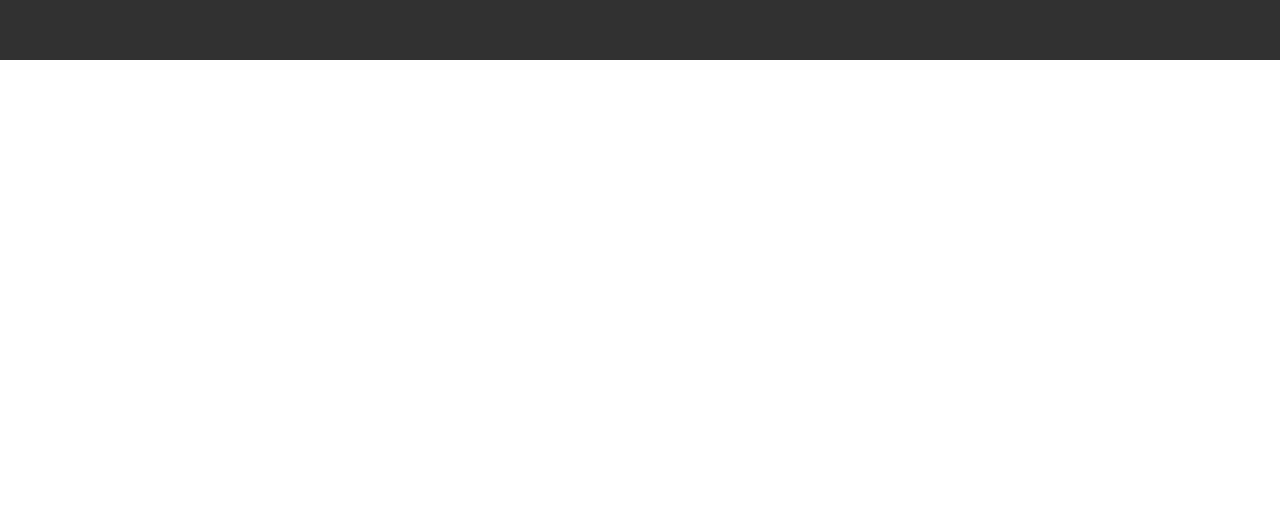
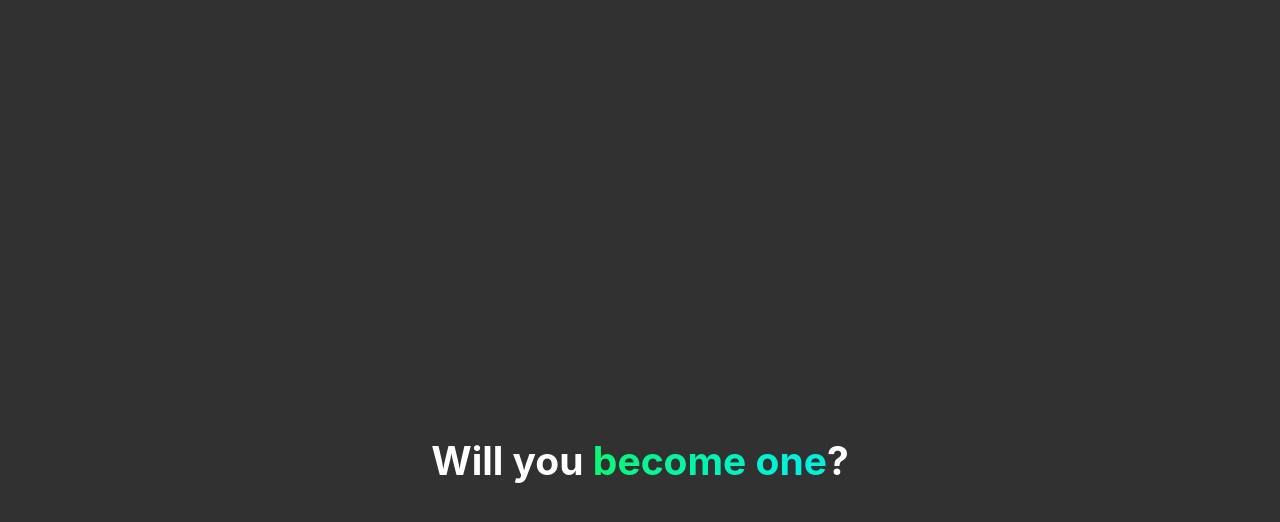
Before and after one commit to svensk007/DACP, a React (Create React App) app: page / in a window 1280 px wide. Shown: the part 1540-2062 px from the top of the page. Before the commit the page ends 1600 px from the top, so only its background shows below. Built offline with nearby package versions, Linux system fonts and the light colour scheme.

Commit message:
committing before testing aos
animate on scroll

```diff
--- a/package.json
+++ b/package.json
@@ -15,6 +15,8 @@
     "web-vitals": "^2.1.4"
   },
   "scripts": {
+    "predeploy": "npm run build",
+    "deploy": "gh-pages -d build",
     "start": "react-scripts start",
     "build": "react-scripts build",
     "test": "react-scripts test",
@@ -37,5 +39,8 @@
       "last 1 firefox version",
       "last 1 safari version"
     ]
+  },
+  "devDependencies": {
+    "gh-pages": "^5.0.0"
   }
 }
--- a/src/App.js
+++ b/src/App.js
@@ -15,13 +15,12 @@ function App() {
         </a>
       </section>
       <section id="WDYM" className="section">
-        <motion.h1
-          initial={{ x: "-100vw" }}
-          animate={{ x: 0 }}
-          transition={{ type: "spring", duration: 1, bounce: 0.3 }}
-        >
-          WDYM?
-        </motion.h1>
+        <h1 className="hidden">WDYM?</h1>
+      </section>
+      <section id="final" className="section">
+        <h1>
+          Will you <span className="become-one">become one</span>?
+        </h1>
       </section>
     </div>
   );
```
Also changed, not shown: 2 other files (tests, documents, lock files or other folders).
